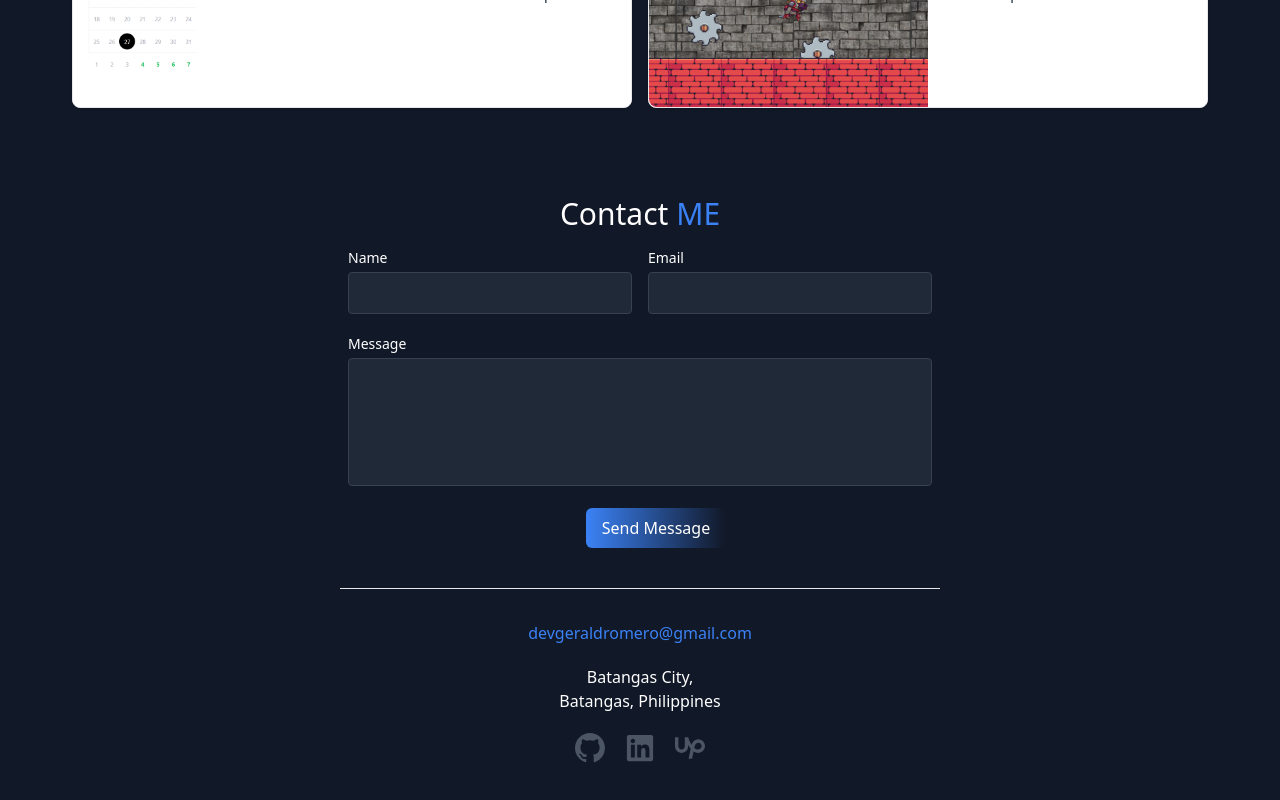
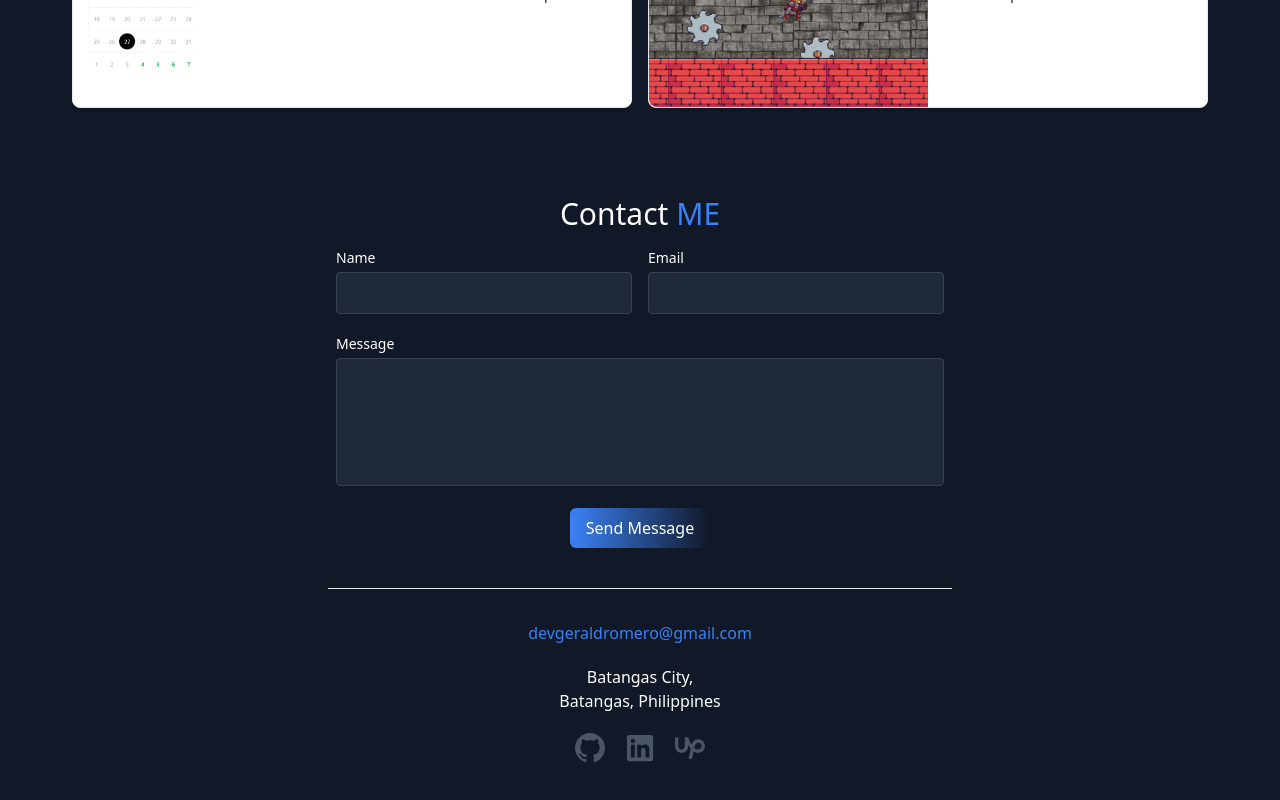
Before and after one commit to DevGeraldR/DevGeraldR.github.io, a React (Create React App) app: page / in a window 1280 px wide. Shown: the part 1766-2566 px from the top of the page. Built offline with nearby package versions, Linux system fonts and the light colour scheme; no server answers; the HTML template or start-up script is replaced by a standard one.

Commit message:
Updated UI

```diff
--- a/src/components/Contact.jsx
+++ b/src/components/Contact.jsx
@@ -29,7 +29,7 @@ function Contact() {
   return (
     <>
       <section className="text-white body-font relative" id="contact_us">
-        <div className="container px-10 py-10 mx-auto">
+        <div className="container px-4 py-10 mx-auto">
           <h1 className="text-3xl py-1 text-white text-center">
             Contact <span className="text-blue-500">ME</span>
           </h1>
@@ -91,7 +91,7 @@ function Contact() {
                 {isLoading ? (
                   <button
                     disabled
-                    className="flex items-center bg-blue-500 hover:to-gray-500 text-white px-4 py-2 border-none rounded-md ml-8"
+                    className="flex items-center bg-blue-500 hover:to-gray-500 text-white px-4 py-2 border-none rounded-md"
                   >
                     <svg
                       className="w-5 h-5 mr-3 -ml-1 text-blue-900 animate-spin"
@@ -117,7 +117,7 @@ function Contact() {
                   </button>
                 ) : (
                   <button
-                    className="bg-gradient-to-r from-blue-500 hover:to-blue-500 text-white px-4 py-2 border-none rounded-md ml-8"
+                    className="bg-gradient-to-r from-blue-500 hover:to-blue-500 text-white px-4 py-2 border-none rounded-md"
                     type="submit"
                   >
                     Send Message
```
